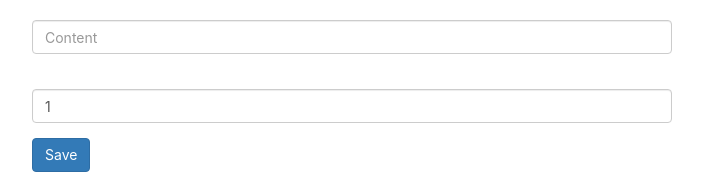
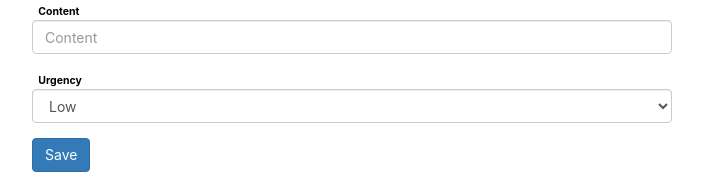
Before and after one commit to mattiaerli97/to-do-list-frontend, a React (Create React App) app: page /add in a window 1280 px wide. Shown: the top 174 px of the page, without its empty margins (288-991 px from the left). Built offline with nearby package versions, Linux system fonts and the light colour scheme.

Commit message:
urgency select in form

```diff
--- a/src/components/AddEditTask/AddEditTask.css
+++ b/src/components/AddEditTask/AddEditTask.css
@@ -2,3 +2,7 @@
   margin: auto;
   width: 50%
 }
+
+.label {
+  color: black;
+}
--- a/src/components/AddEditTask/AddEditTask.js
+++ b/src/components/AddEditTask/AddEditTask.js
@@ -36,6 +36,10 @@ const AddEditTask = ({ isEdit }) => {
       history("/");
     }
 
+    const onChangeUrgency = (value) => {
+      setUrgency(value);
+    }
+
     return (
         <div className="add-edit-form">
             <form onSubmit={ saveUpdateTask }>
@@ -51,14 +55,12 @@ const AddEditTask = ({ isEdit }) => {
                 </div>
 
                 <div className="form-group">
-                    <label className="label">Urgency</label>
-                    <input
-                        className="form-control"
-                        type="text"
-                        placeholder="Urgency"
-                        value={ urgency }
-                        onChange={ (e) => setUrgency(e.target.value) }
-                    />
+                  <label className="label">Urgency</label>
+                  <select className="form-control" onChange={e => onChangeUrgency(e.target.value)} value={urgency}>
+                    <option value="1">Low</option>
+                    <option value="2">Medium</option>
+                    <option value="3">High</option>
+                  </select>
                 </div>
 
                 <button type="submit" className="btn btn-primary">{ isEdit ? 'Update' : 'Save'}</button>
```
